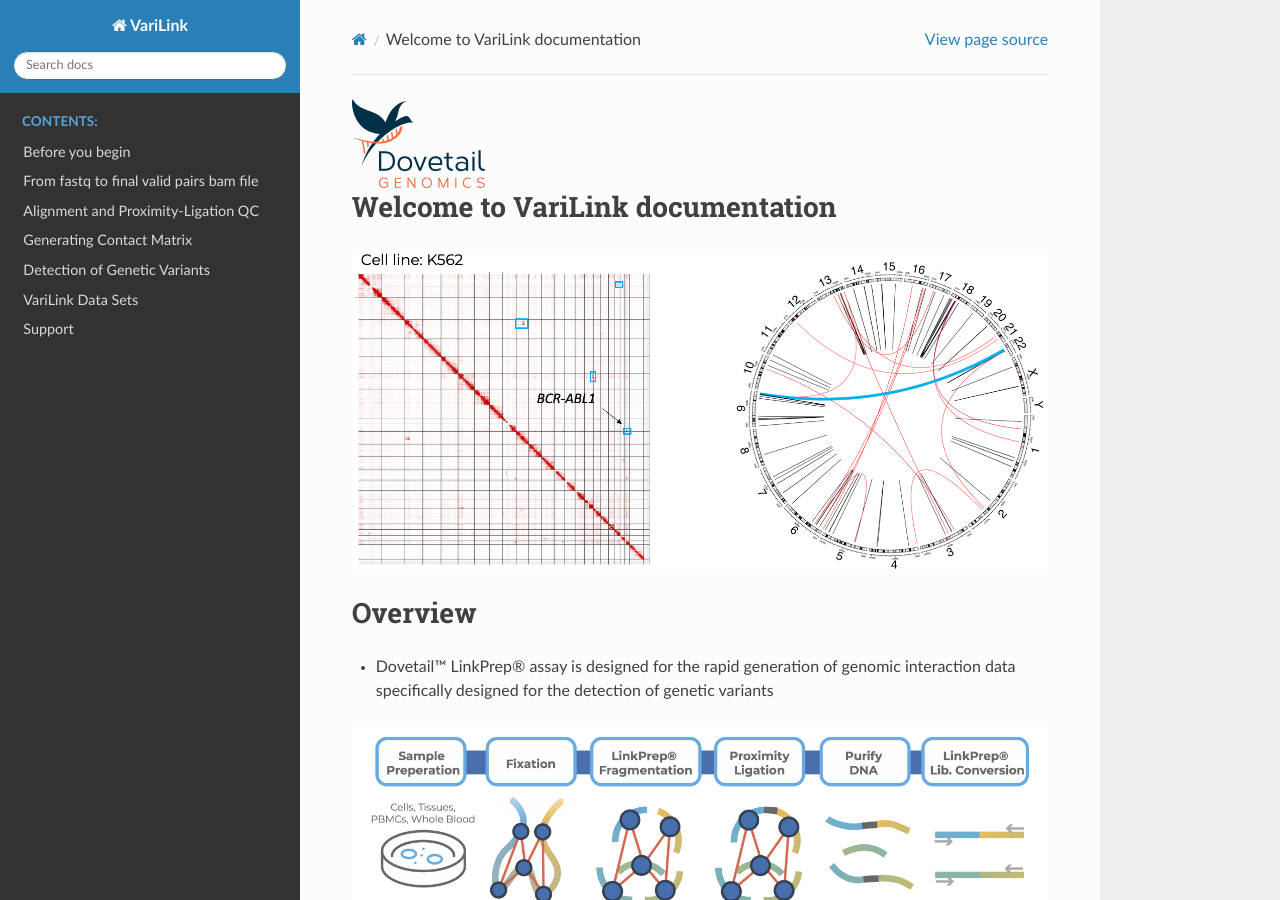
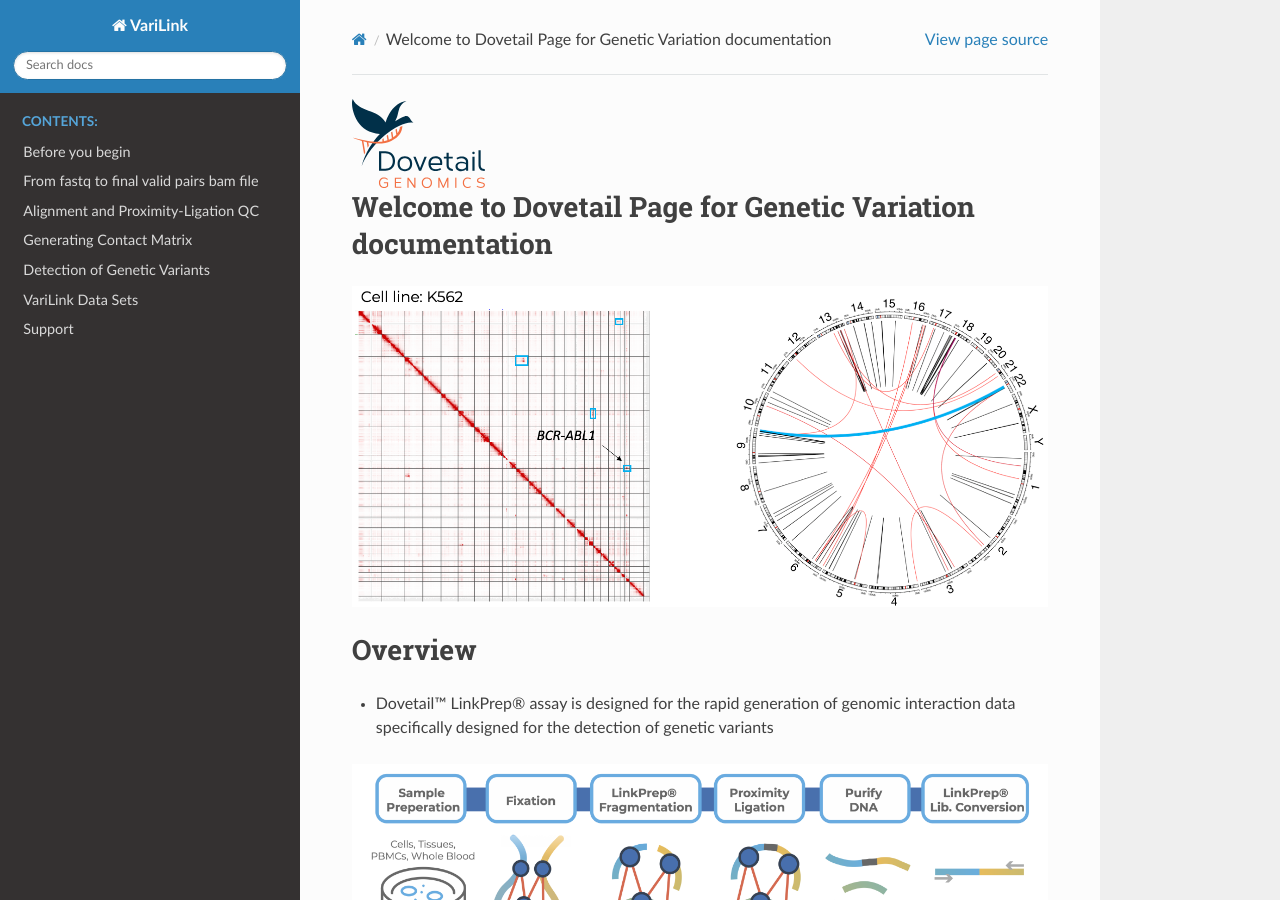
Before and after one commit to dovetail-genomics/VariLink, a Sphinx documentation site: the page built from docs/source/index.rst, in a window 1280 px wide and 900 px high. Built offline with Sphinx 7.4.7 and the Read the Docs theme 3.1.0, drawn with Linux system fonts in a browser that asks for light colours.

Commit message:
Update index.rst

```diff
--- a/docs/source/index.rst
+++ b/docs/source/index.rst
@@ -6,7 +6,7 @@
    :width: 100pt
 
 
-Welcome to VariLink documentation
+Welcome to Dovetail Page for Genetic Variation documentation
 =================================
 
 
```
